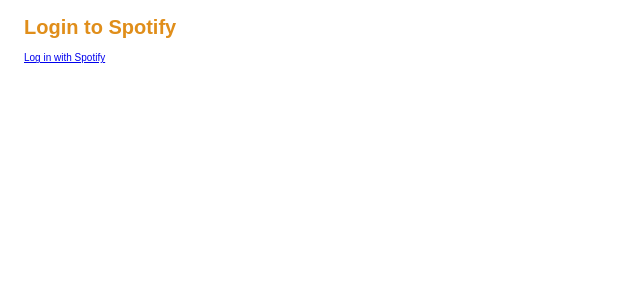
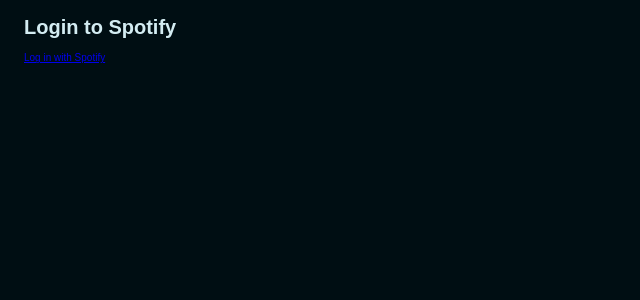
Before and after one commit to aaronmerino/Spotify-App, a React app: page / in a window 1280 px wide. Shown: the top 300 px of the page, without its empty margins (0-640 px from the left). Built offline with nearby package versions, Linux system fonts and the light colour scheme.

Commit message:
darker style

```diff
--- a/src/style.css
+++ b/src/style.css
@@ -1,6 +1,6 @@
 body {
-  background-color: #ffffff;
-  color:rgb(224, 142, 26);
+  background-color: #000e13;
+  color:rgb(211, 236, 242);
   font-size: 10px;
   font-family: Circular,Helvetica,Arial,sans-serif;
 }
@@ -36,6 +36,7 @@
 }
 
 .label {
-  background-color:rgb(0, 0, 0);
+  background-color:rgb(255, 81, 228);
   border-radius: 5px;
+  padding: 2px;
 }
```
